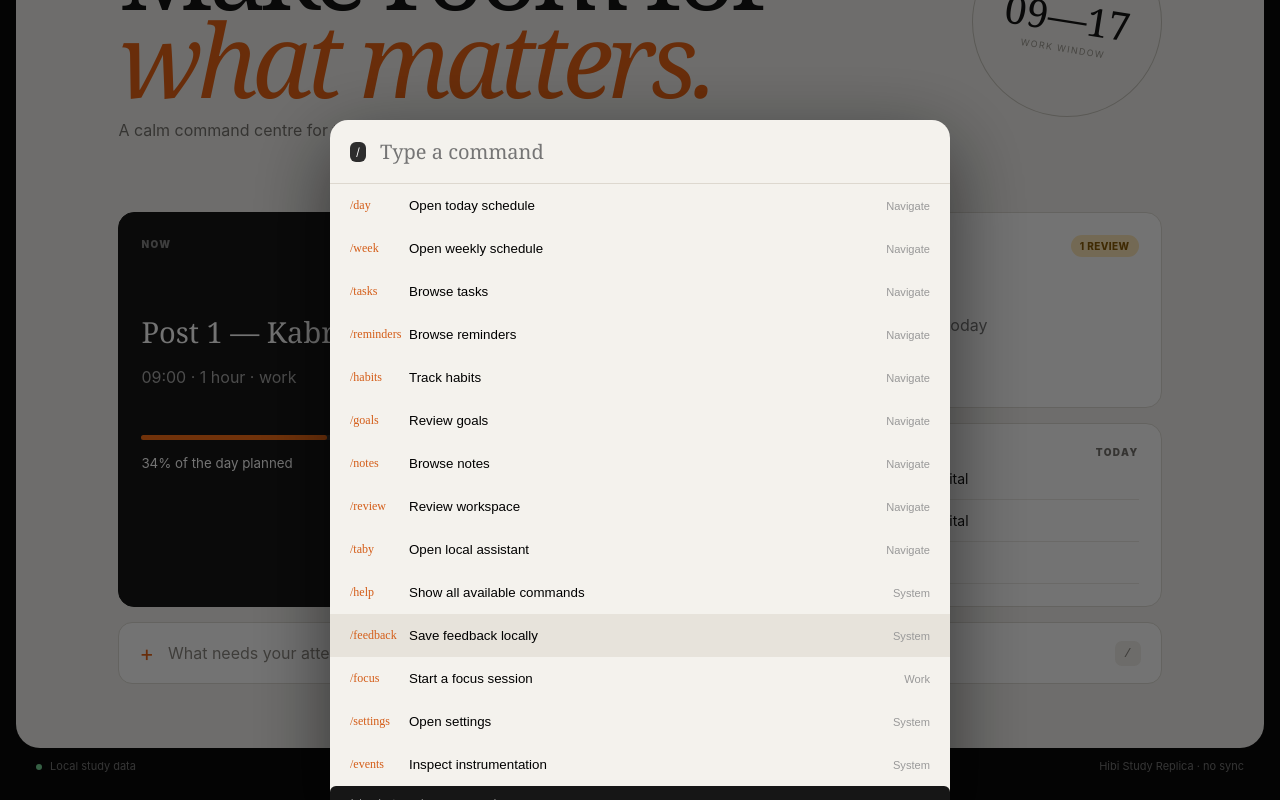
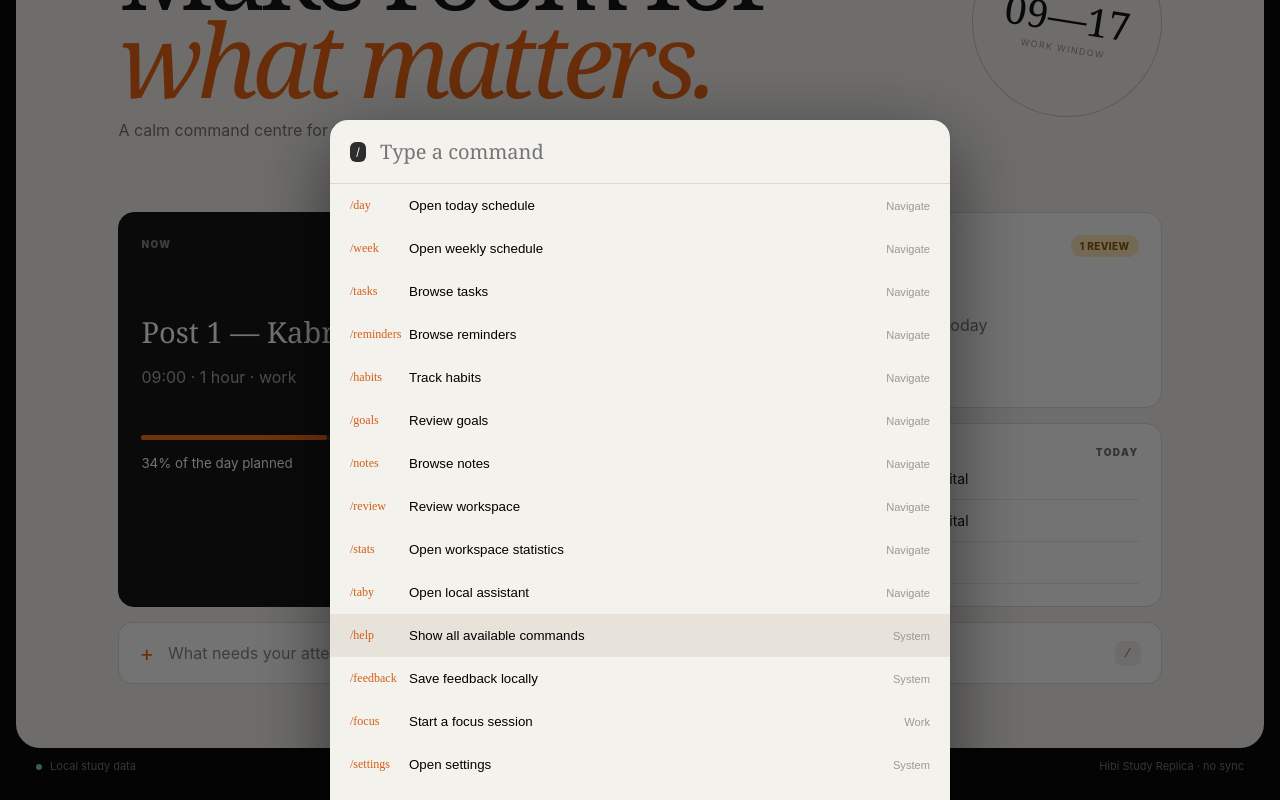
Before and after one commit to contatobentodsgn/Hibi, a React (Vite) app: page / in a window 1280 px wide. Both pictures are taken after a click on the button "Open quick capture". Shown: the part 324-1124 px from the top of the page. Built offline with nearby package versions, Linux system fonts and the light colour scheme.

Commit message:
feat: expose stats and tools commands

```diff
--- a/src/ui/CommandPalette.tsx
+++ b/src/ui/CommandPalette.tsx
@@ -6,10 +6,12 @@ const commands: { key: string; label: string; group: string; route?: NavKey }[]
   { key: '/tasks', label: 'Browse tasks', group: 'Navigate', route: 'tasks' }, { key: '/reminders', label: 'Browse reminders', group: 'Navigate', route: 'reminders' }, { key: '/habits', label: 'Track habits', group: 'Navigate', route: 'habits' }, { key: '/goals', label: 'Review goals', group: 'Navigate', route: 'goals' },
   { key: '/notes', label: 'Browse notes', group: 'Navigate', route: 'notes' },
   { key: '/review', label: 'Review workspace', group: 'Navigate', route: 'review' },
+  { key: '/stats', label: 'Open workspace statistics', group: 'Navigate', route: 'review' },
   { key: '/taby', label: 'Open local assistant', group: 'Navigate', route: 'taby' },
   { key: '/help', label: 'Show all available commands', group: 'System', route: 'help' },
   { key: '/feedback', label: 'Save feedback locally', group: 'System', route: 'feedback' },
   { key: '/focus', label: 'Start a focus session', group: 'Work', route: 'focus' }, { key: '/settings', label: 'Open settings', group: 'System', route: 'settings' },
+  { key: '/tools', label: 'Open local tools and integrations', group: 'System', route: 'settings' },
   { key: '/events', label: 'Inspect instrumentation', group: 'System', route: 'instrumentation' },
 ];
 export function CommandPalette({ onClose, onNavigate, onEvent }: Props) {
--- a/src/ui/HelpView.tsx
+++ b/src/ui/HelpView.tsx
@@ -1,4 +1,4 @@
 import React from 'react';
 import type { NavKey } from './AppShell';
-const commands: Array<[string, string, NavKey]> = [['/day', 'Agenda do dia', 'day'], ['/week', 'Agenda semanal', 'week'], ['/tasks', 'Tarefas e deadlines', 'tasks'], ['/notes', 'Notas pesquisáveis', 'notes'], ['/reminders', 'Lembretes e recorrências', 'reminders'], ['/habits', 'Hábitos e sequência', 'habits'], ['/goals', 'Metas e progresso', 'goals'], ['/review', 'Revisão do workspace', 'review'], ['/taby', 'Assistente local offline', 'taby'], ['/focus', 'Timer de foco', 'focus'], ['/settings', 'Configurações', 'settings'], ['/events', 'Instrumentação', 'instrumentation']];
+const commands: Array<[string, string, NavKey]> = [['/day', 'Agenda do dia', 'day'], ['/week', 'Agenda semanal', 'week'], ['/tasks', 'Tarefas e deadlines', 'tasks'], ['/notes', 'Notas pesquisáveis', 'notes'], ['/reminders', 'Lembretes e recorrências', 'reminders'], ['/habits', 'Hábitos e sequência', 'habits'], ['/goals', 'Metas e progresso', 'goals'], ['/review', 'Revisão do workspace', 'review'], ['/stats', 'Estatísticas do workspace', 'review'], ['/tools', 'Ferramentas e integrações locais', 'settings'], ['/taby', 'Assistente local offline', 'taby'], ['/focus', 'Timer de foco', 'focus'], ['/settings', 'Configurações', 'settings'], ['/events', 'Instrumentação', 'instrumentation']];
 export function HelpView({ onNavigate }: { onNavigate: (route: NavKey) => void }) { return <div className="view"><div className="view-heading"><div><p className="eyebrow">COMMANDS · LOCAL CAPABILITIES</p><h1>Help</h1><p className="muted">Pressione / ou ⌘K para abrir rapidamente qualquer função.</p></div></div><section className="list-card">{commands.map(([command, label, route]) => <button className="task-row" key={command} onClick={() => onNavigate(route)}><kbd>{command}</kbd><div><strong>{label}</strong><span>Open section</span></div><span>→</span></button>)}</section><div className="conflict-inline"><span>i</span><strong>Offline by design</strong><span className="muted">Brain, hardware/notch e conectores externos ainda não estão habilitados nesta build.</span></div></div>; }
```
